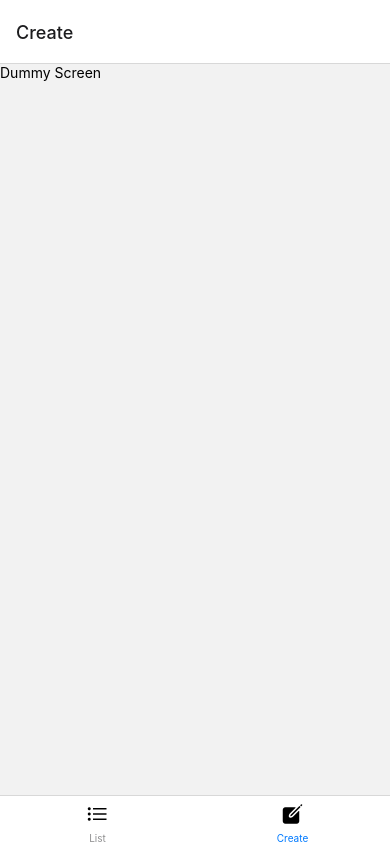
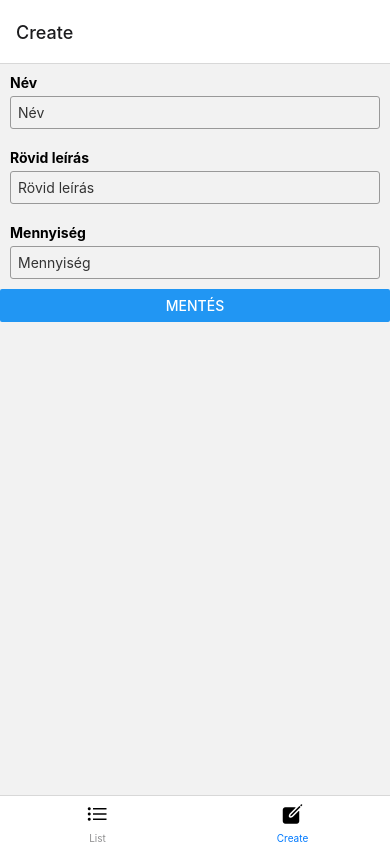
Before and after one commit to materally/falatozzhu, a React Native app: screen /Create in a window 390 px wide. Built offline with nearby package versions, Linux system fonts and the light colour scheme.

Commit message:
feat: :sparkles: add Create screen

```diff
--- a/hooks/useRoutes.tsx
+++ b/hooks/useRoutes.tsx
@@ -1,7 +1,7 @@
 import React from "react";
 import { BottomTabNavigationOptions } from "@react-navigation/bottom-tabs";
 
-import { DummyScreen, ListScreen } from "../screens";
+import { CreateScreen, ListScreen } from "../screens";
 import { ListIcon, CreateIcon } from "../ui/icons";
 
 interface Route {
@@ -27,7 +27,7 @@ export const useRoutes = (): Routes => {
     },
     {
       name: 'Create',
-      component: DummyScreen,
+      component: CreateScreen,
       options: {
         ...commonOptions,
         tabBarIcon: ({ focused }) => <CreateIcon name={focused ? 'create' : 'create-outline'} size={24} />
--- /dev/null
+++ b/screens/Create.tsx
@@ -0,0 +1,76 @@
+import React, { useState } from 'react';
+import { Alert, Button } from 'react-native';
+import { useNavigation } from '@react-navigation/native';
+import { Input, InputValue } from '../components/Input';
+import { useDb } from '../hooks/useDb';
+import Layout from '../ui/Layout';
+import { validateInput } from '../utils/validateInput';
+import { numberInput } from '../utils/numberInput';
+
+export const CreateScreen = () => {
+  const [name, setName] = useState<InputValue>('');
+  const [description, setDescription] = useState<InputValue>('');
+  const [quantity, setQuantity] = useState<InputValue>('');
+  const { create } = useDb();
+  const navigation = useNavigation();
+
+  const createItem = () => {
+    let hasError = false;
+
+    if(!validateInput(name)) {
+      setName(undefined);
+      hasError = true;
+    }
+
+    if(!validateInput(description)) {
+      setDescription(undefined);
+      hasError = true;
+    }
+
+    if(!validateInput(quantity)) {
+      setQuantity(undefined);
+      hasError = true;
+    }
+
+    if(hasError){
+      Alert.alert('Hiba! Minden mező kitöltése kötelező!');
+      return;
+    }
+
+    create({ name: String(name), description: String(description), quantity: Number(quantity) })
+    navigation.navigate('List' as never);
+  }
+
+  return (
+    <Layout>
+
+      <Input
+        title="Név"
+        value={name}
+        onChangeText={setName}
+        placeholder="Név"
+        error={name === undefined}
+      />
+
+      <Input
+        title="Rövid leírás"
+        value={description}
+        onChangeText={setDescription}
+        placeholder="Rövid leírás"
+        error={description === undefined}
+      />
+
+      <Input
+        keyboardType="number-pad"
+        title="Mennyiség"
+        value={quantity}
+        onChangeText={(value) => numberInput({value, setter: setQuantity})}
+        placeholder="Mennyiség"
+        error={quantity === undefined}
+      />
+
+      <Button title="Mentés" onPress={createItem} />
+
+    </Layout>
+  );
+}
--- a/screens/index.ts
+++ b/screens/index.ts
@@ -1,2 +1,3 @@
 export { DummyScreen } from './Dummy';
 export { ListScreen } from './List';
+export { CreateScreen } from './Create';
```
